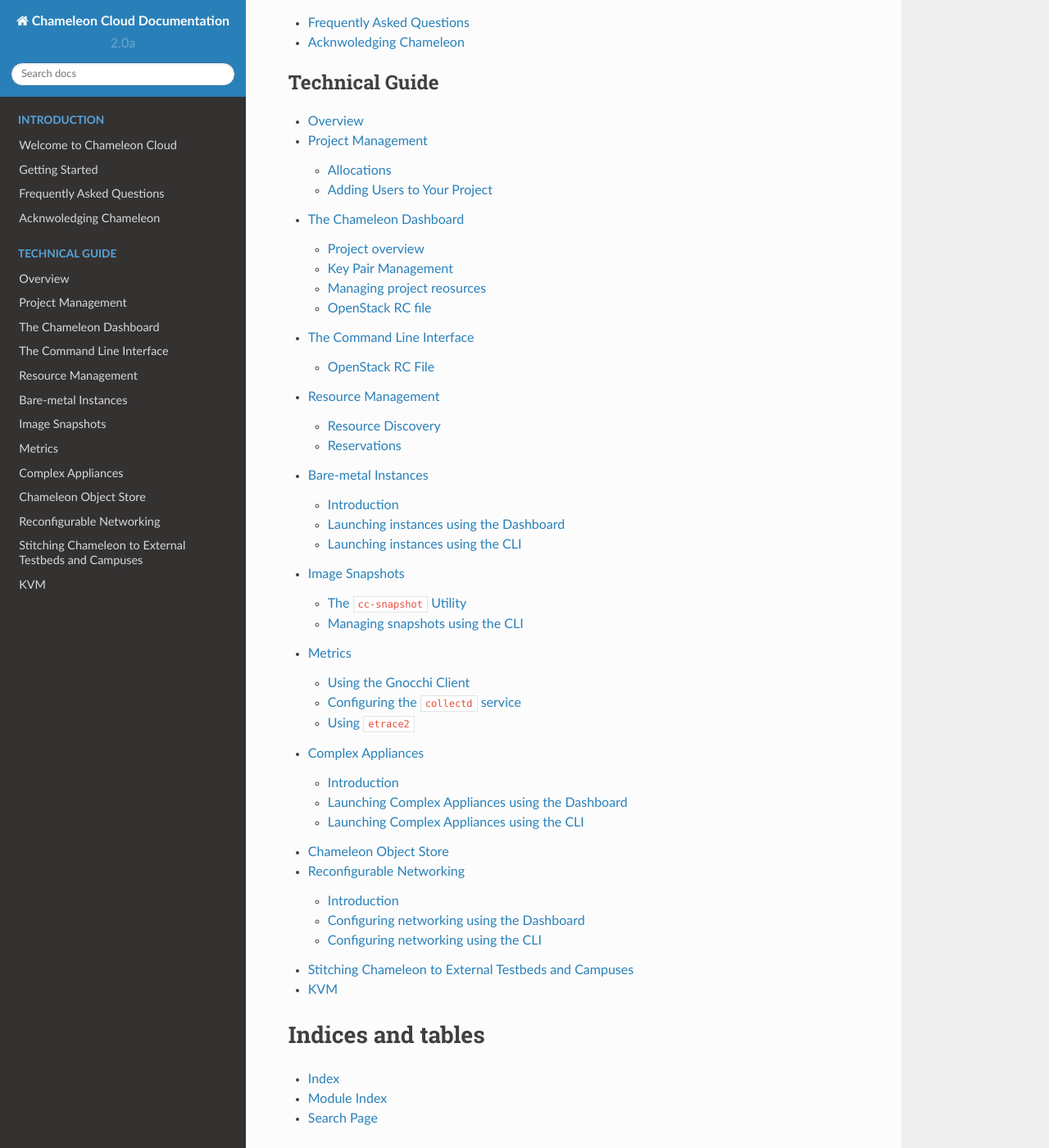
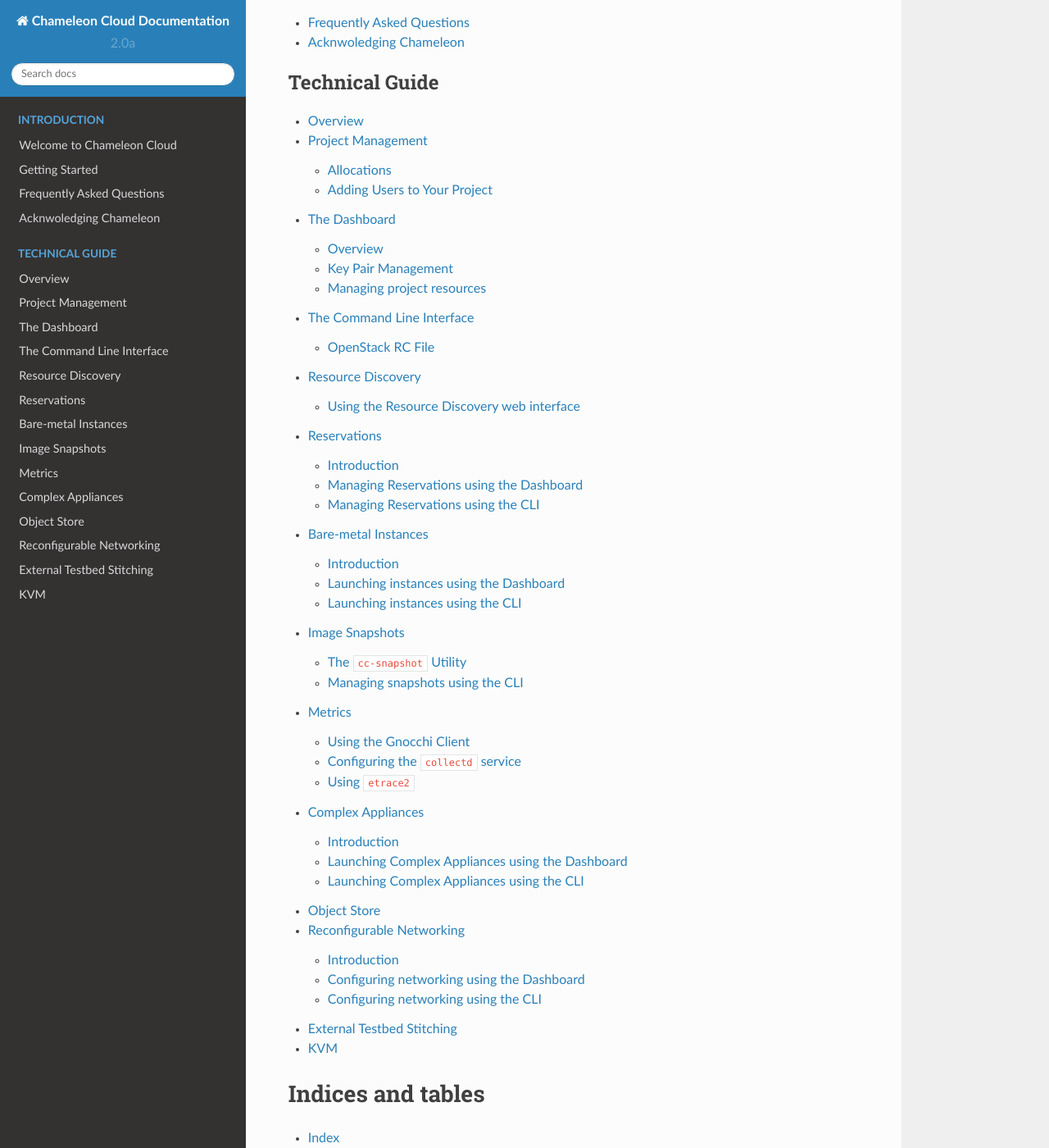
Before and after one commit to ChameleonCloud/docs, a Sphinx documentation site: the page built from source/contents.rst, in a window 1280 px wide and 1400 px high, scrolled down 445 px. Shown: the whole window at 82% size. Built offline with Sphinx 7.4.7 and the Read the Docs theme 2.0.0, drawn with Linux system fonts in a browser that asks for light colours.

Commit message:
Split resources into discovery and reservations

```diff
--- a/source/contents.rst
+++ b/source/contents.rst
@@ -23,7 +23,8 @@ Welcome to Chameleon Cloud Documentation's documentation!
    technical/project
    technical/dashboard
    technical/cli
-   technical/resources
+   technical/discovery
+   technical/reservations
    technical/instances
    technical/snapshot
    technical/metrics
--- a/source/technical/dashboard.rst
+++ b/source/technical/dashboard.rst
@@ -1,9 +1,9 @@
 ==============================
-The Chameleon Dashboard
+The Dashboard
 ==============================
 
 __________________________
-Project overview
+Overview
 __________________________
 
 
@@ -12,10 +12,5 @@ Key Pair Management
 __________________________
 
 __________________________
-Managing project reosurces
+Managing project resources
 __________________________
-
-
-__________________________
-OpenStack RC file
-__________________________
--- /dev/null
+++ b/source/technical/reservations.rst
@@ -0,0 +1,21 @@
+===================
+Reservations
+===================
+
+___________________
+Introduction
+___________________
+
+You can reserve nodes in advance using Blazar. Chameleon allows you to reserve nodes by UUID if you need to repeat experiments using a specific node.
+
+_________________________________________
+Managing Reservations using the Dashboard
+_________________________________________
+
+Content from https://www.chameleoncloud.org/provision-resources/
+
+___________________________________
+Managing Reservations using the CLI
+___________________________________
+
+Content from https://www.chameleoncloud.org/advanced-provision-resources/
--- a/source/technical/resources.rst
+++ /dev/null
@@ -1,34 +0,0 @@
-===================
-Resource Management
-===================
-
-
-__________________
-Resource Discovery
-__________________
-
-Resource discovery allows you to identify fine grained details of each node on Chameleon.
-
-
-Using the Resource Discovery web interface
-==========================================
-
-Content from https://www.chameleoncloud.org/discover-resources/
-
-
-___________________
-Reservations
-___________________
-
-You can reserve nodes in advance using Blazar. Chameleon allows you to reserve nodes by UUID if you need to repeat experiments using a specific node.
-
-Managing Reservations using the Dashboard
-===================================================
-
-Content from https://www.chameleoncloud.org/provision-resources/
-
-
-Managing Reservations using the CLI
-======================================================
-
-Content from https://www.chameleoncloud.org/advanced-provision-resources/
--- a/source/technical/stitching.rst
+++ b/source/technical/stitching.rst
@@ -1,5 +1,5 @@
 =====================================================
-Stitching Chameleon to External Testbeds and Campuses
+External Testbed Stitching
 =====================================================
 
 Contents from https://www.chameleoncloud.org/docs/bare-metal-user-guide/stitching-chameleon-isolated-networks/
--- a/source/technical/swift.rst
+++ b/source/technical/swift.rst
@@ -1,5 +1,5 @@
 ===========================
-Chameleon Object Store
+Object Store
 ===========================
 
 Content from https://www.chameleoncloud.org/docs/bare-metal-user-guide/chameleon-object-store/
```
Also changed, not shown: source/technical/discovery.rst (added, +11 -0 lines), 1 other file.
